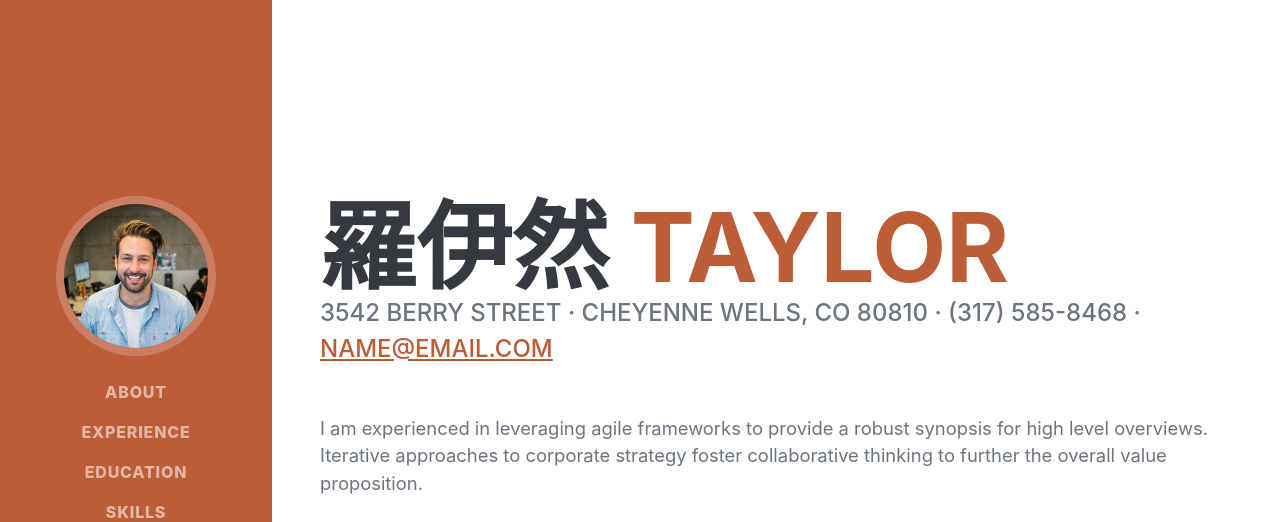
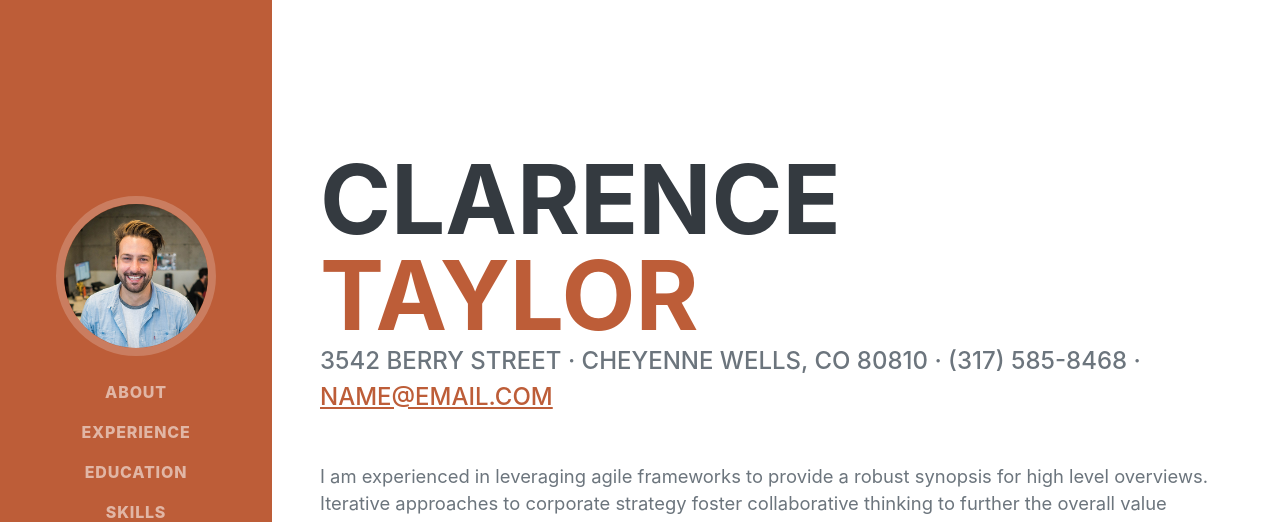
Before and after one commit to Lanyimf/lanyimf.github.io, a plain HTML site: page index.html in a window 1280 px wide. Shown: the top 522 px of the page. Drawn offline with nearby package versions, Linux system fonts and the light colour scheme; a web font is replaced by a local one.

Commit message:
Update index.html

```diff
--- a/index.html
+++ b/index.html
@@ -40,7 +40,7 @@
             <section class="resume-section" id="about">
                 <div class="resume-section-content">
                     <h1 class="mb-0">
-                        羅伊然
+                        CLARENCE
                         <span class="text-primary">Taylor</span>
                     </h1>
                     <div class="subheading mb-5">
```
